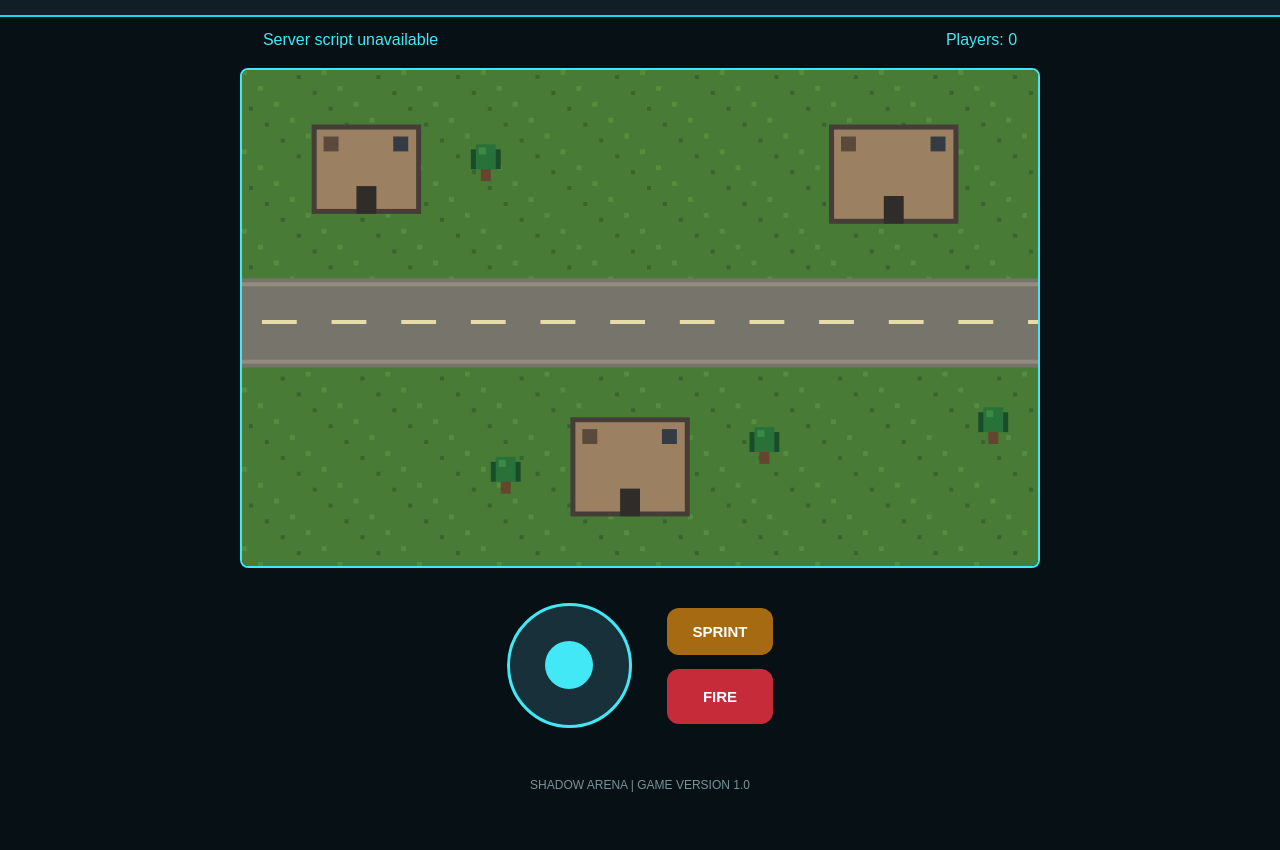
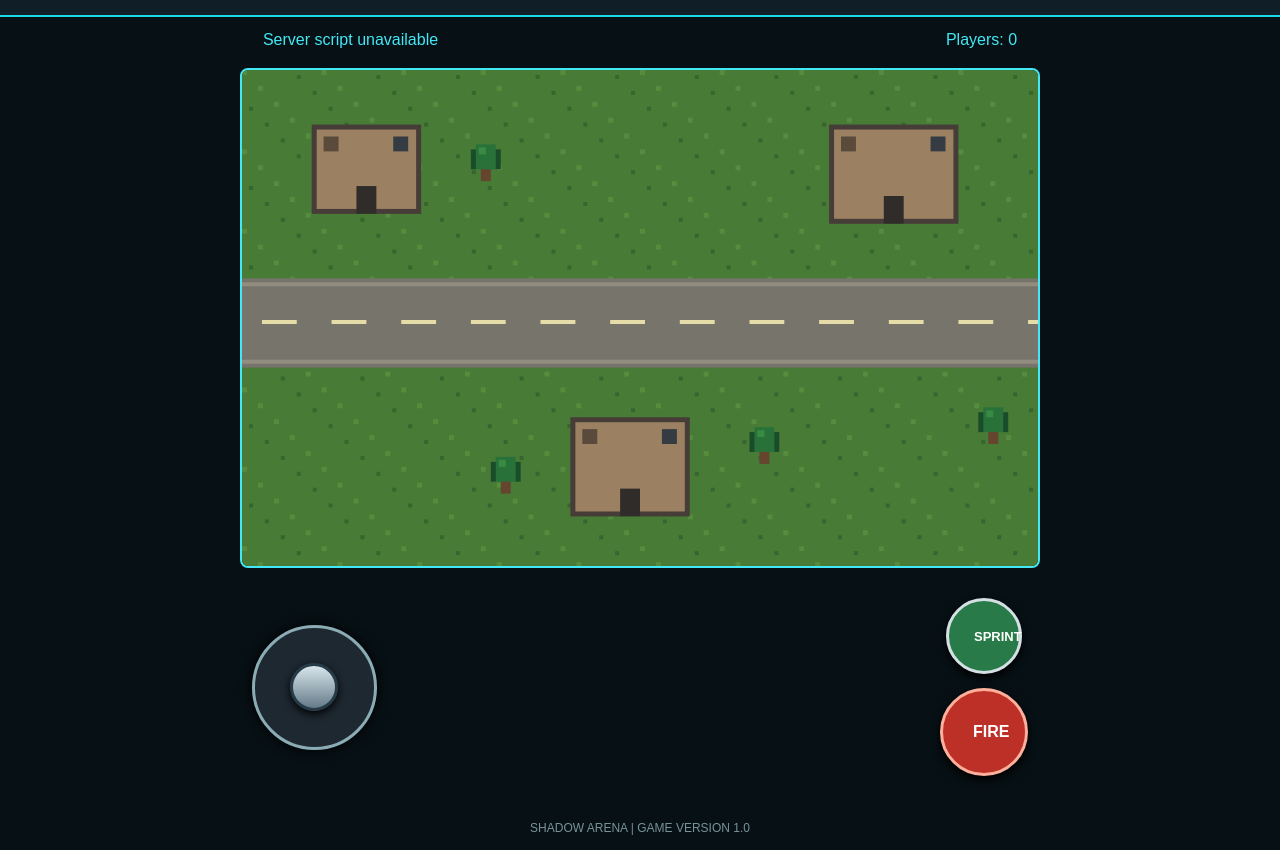
Before and after one commit to aichatbot316-bot/Shadow-arena---2d-battle-royale-game, a website: page index.html in a window 1280 px wide. Shown: the part 74-924 px from the top of the page. Before the commit the page ends 881 px from the top, so only its background shows below. Drawn offline with Linux system fonts and the light colour scheme.

Commit message:
Update index.html

```diff
--- a/index.html
+++ b/index.html
@@ -127,6 +127,96 @@
       font-size: 12px;
       padding: 15px;
     }
+
+/* SHADOW ARENA MOBILE HUD */
+
+.controls {
+  display: flex;
+  justify-content: space-between;
+  align-items: center;
+  width: 100%;
+  max-width: 800px;
+  margin: 18px auto;
+  padding: 12px;
+  box-sizing: border-box;
+}
+
+#joystick {
+  width: 125px;
+  height: 125px;
+  border-radius: 50%;
+  background: rgba(35, 45, 55, 0.85);
+  border: 3px solid #8babb5;
+  display: flex;
+  justify-content: center;
+  align-items: center;
+  touch-action: none;
+  box-shadow: 0 0 12px #000;
+}
+
+#stick {
+  width: 48px;
+  height: 48px;
+  border-radius: 50%;
+  background: linear-gradient(#d8e6eb, #657b89);
+  border: 3px solid #263b48;
+  box-shadow: 0 3px 8px #000;
+}
+
+.buttons {
+  display: flex;
+  align-items: center;
+  gap: 14px;
+}
+
+.buttons button {
+  width: 76px;
+  height: 76px;
+  border-radius: 50%;
+  border: 3px solid #d5e0e5;
+  color: white;
+  font-weight: bold;
+  font-size: 13px;
+  background: #263b52;
+  box-shadow: 0 4px 8px #000;
+}
+
+#fire {
+  width: 88px;
+  height: 88px;
+  background: #bd3028;
+  border-color: #ffb09c;
+  font-size: 16px;
+}
+
+#sprint {
+  background: #287b48;
+}
+
+.buttons button:active {
+  transform: scale(0.92);
+}
+
+@media (max-width: 600px) {
+  #arena {
+    width: 100%;
+    height: auto;
+  }
+
+  .controls {
+    padding: 8px;
+  }
+
+  #joystick {
+    width: 105px;
+    height: 105px;
+  }
+
+  .buttons {
+    gap: 9px;
+  }
+}
+
   </style>
 </head>
 
```
